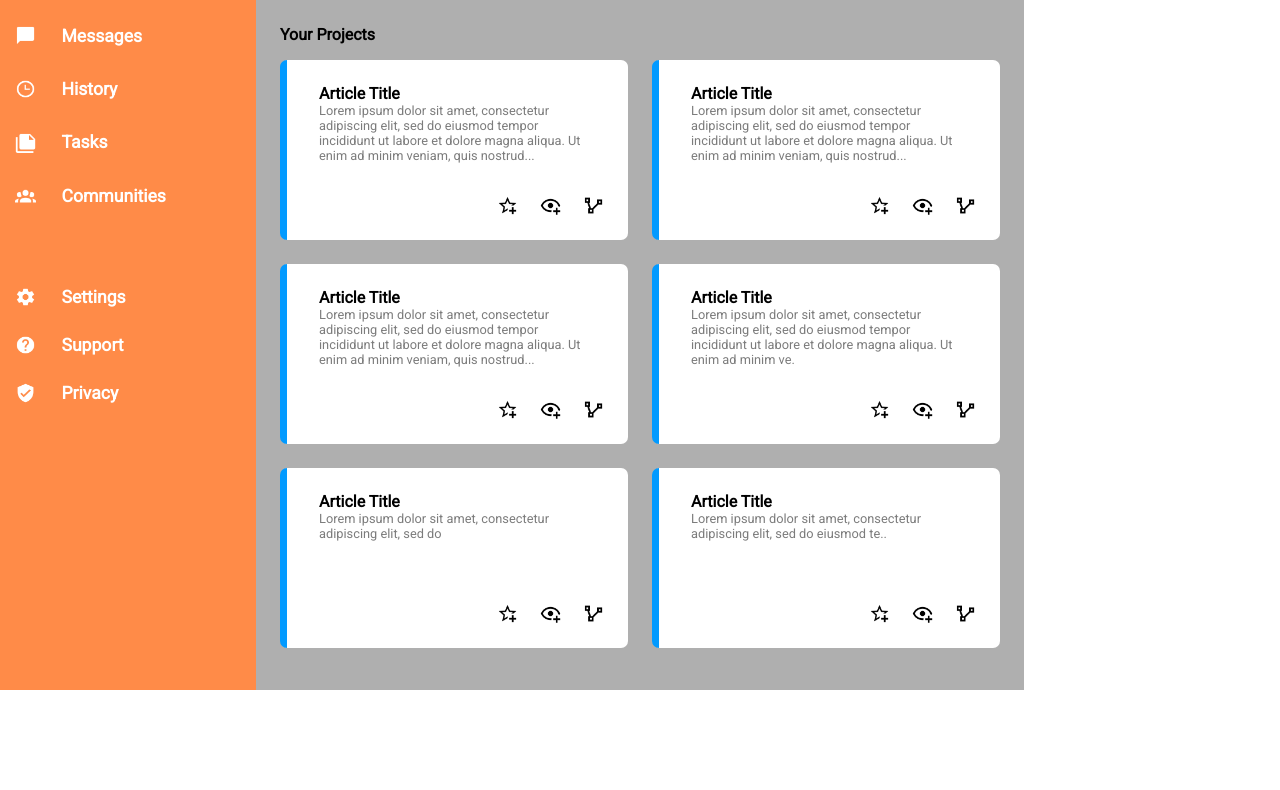
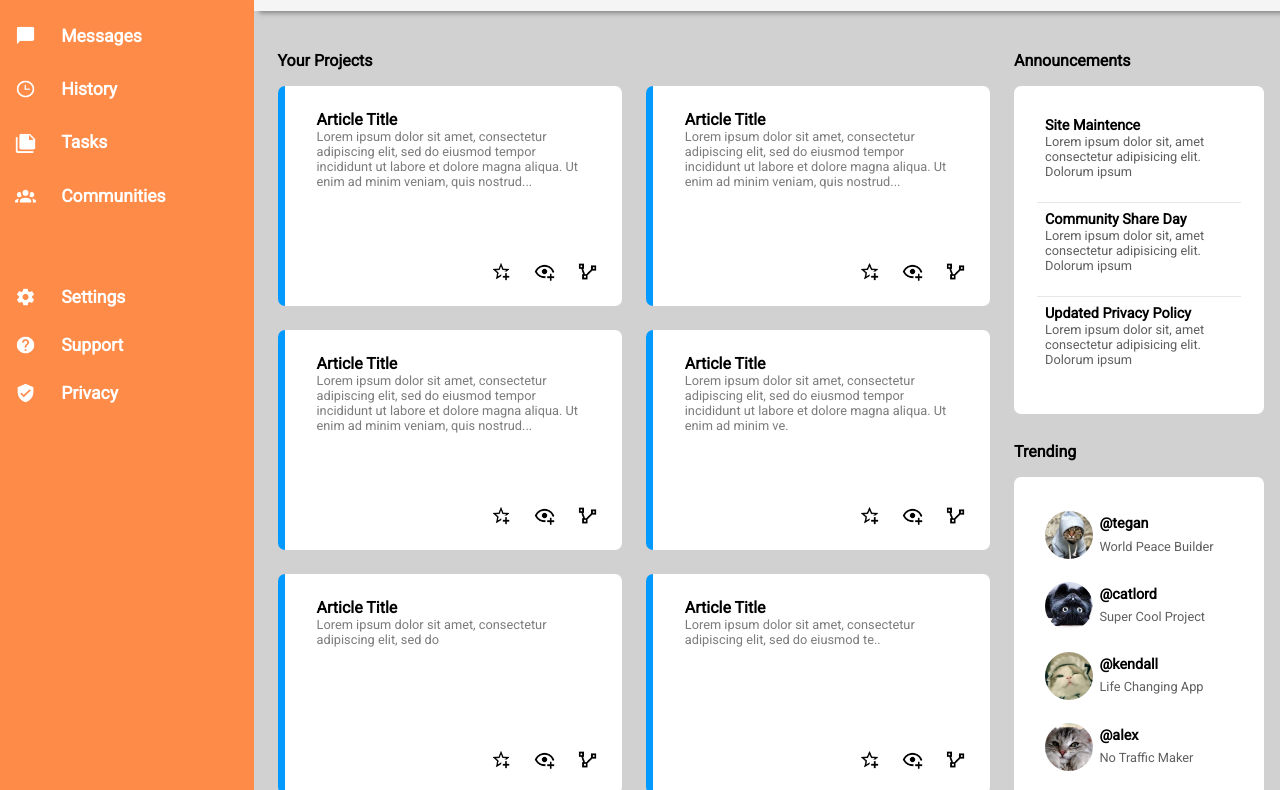
Before and after one commit to bronickone/admin-dashboard, a plain HTML site: page index.html in a window 1280 px wide. Shown: the part 191-981 px from the top of the page. Before the commit the page ends 881 px from the top, so only its background shows below. Drawn offline with Linux system fonts and the light colour scheme.

Commit message:
add main-right content and style/ add cat interface

```diff
--- a/index.html
+++ b/index.html
@@ -6,16 +6,17 @@
     <meta charset="UTF-8">
     <meta http-equiv="X-UA-Compatible" content="IE=edge">
     <meta name="viewport" content="width=device-width, initial-scale=1.0">
-    <title> Admin Dashboard</title>
-    <link rel = "icon" href = "images/sidebar/view-dashboard.png" type = "image/x-icon">
+    <title> Admin Meowboard</title>
+    <!-- <link rel = "icon" href = "images/sidebar/view-dashboard.png" type = "image/x-icon"> -->
+    <link rel = "icon" href = "images/header/paw.png" type = "image/x-icon">
 </head>
 <body>
     <div class="container">
         <div class="sidebar">
 
                 <div class="sidebar-head">
-                    <img src="./images/sidebar/view-dashboard.png" alt="dashboard icon">
-                    <h1>Dashboard</h1>
+                    <img src="./images/sidebar/paw.png" alt="paw icon">
+                    <h1>Meowboard</h1>
                 </div>
                 <ul class="menu">
                     <li>
@@ -150,7 +151,48 @@
 
         </div>
         <div class="right-content">
-
+            <div class="right-top">
+                <div class="right-header">Announcements</div>
+                <div class="card">
+                    <div class="card-element">
+                        <h1>Site Maintence</h1>
+                        <p>Lorem ipsum dolor sit, amet consectetur adipisicing elit. Dolorum ipsum </p>
+                    </div>
+                    <div class="card-element">
+                        <h1>Community Share Day</h1>
+                        <p>Lorem ipsum dolor sit, amet consectetur adipisicing elit. Dolorum ipsum </p>
+                    </div>
+                    <div class="card-element">
+                        <h1>Updated Privacy Policy</h1>
+                        <p>Lorem ipsum dolor sit, amet consectetur adipisicing elit. Dolorum ipsum </p>
+                    </div>
+                </div>
+            </div>
+            <div class="right-bot">
+                <div class="right-header">Trending</div>
+                <div class="card">
+                    <div class="card-element">
+                        <img src="./images/right/cat1.png" alt="cat-avatar">
+                        <h1>@tegan</h1>
+                        <p>World Peace Builder</p>
+                    </div>
+                    <div class="card-element">
+                        <img src="./images/right/cat2.png" alt="cat-avatar">
+                        <h1>@catlord</h1>
+                        <p>Super Cool Project</p>
+                    </div>
+                    <div class="card-element">
+                        <img src="./images/right/cat3.png" alt="cat-avatar">
+                        <h1>@kendall</h1>
+                        <p>Life Changing App</p>
+                    </div>
+                    <div class="card-element">
+                        <img src="./images/right/cat4.png" alt="cat-avatar">
+                        <h1>@alex</h1>
+                        <p>No Traffic Maker</p>
+                    </div>
+                </div>
+            </div>
         </div>
     </div>
 </body>
--- a/styles.css
+++ b/styles.css
@@ -28,14 +28,15 @@
 
 }
 
-h1 > img{
+.sidebar-head > img{
     height: auto;
     width: 2rem;
-    fill: green;
+    filter:invert(1);
 
 }
 
 .sidebar-head > h1{
+
     color:white;
     font-size: 1.5rem;
 }
@@ -43,7 +44,7 @@ h1 > img{
      /* display:flex;
     justify-content: flex-start;
     align-items: center; */
-    padding: 10px;
+    padding: 1.5rem;
     display: grid;
     grid-template-columns: 1fr 7fr;
     align-items: center;
@@ -91,7 +92,7 @@ h1 > img{
     grid-column: 2 / 4;
     background-color:whitesmoke;
     display: grid;
-    grid-template-columns: repeat(auto-fit, minmax(600px, 1fr));
+    grid-template-columns: repeat(auto-fit, minmax(400px, 1fr));
     /* grid-template-rows: repeat(2, 1fr); */
     align-items: center;
     padding-bottom: 1rem;
@@ -101,7 +102,7 @@ h1 > img{
 }
 
 .header-search > img{
-    justify-self: center;
+    justify-self: end;
 }
 
 .header-search img, .info-top > .bell {
@@ -111,8 +112,10 @@ h1 > img{
 }
 
 .header-search{
+    justify-content: start;
+    gap:1.5rem;
     justify-self: start;
-    padding: 1.5rem;
+    /* padding: 1.5rem; */
     display: grid;
     align-items: center;
     justify-items: start;
@@ -122,7 +125,7 @@ h1 > img{
 
 .header-search input{
     background-color: rgb(170, 170, 170);
-    width:30rem;
+    width:calc(250px + 10vw);
     border: none;
     border-radius: 4rem;
     height: 1.6rem;
@@ -212,7 +215,7 @@ h1 > img{
 
 .main-content{
     padding: 1.5rem;
-    background-color: rgb(175, 175, 175);
+    background-color: rgb(209, 209, 209);
 }
 
 .cards-main{
@@ -260,7 +263,75 @@ h1 > img{
     background-color: #FFFFFF;
     color: black;
     text-align: left;
-    min-height: 180px;
+    min-height: 220px;
     border-radius: 7px;
     border-left: 7px solid rgb(2, 154, 255);
   }
+
+
+
+
+
+
+
+.right-content{
+    padding: 1.5rem 1rem 0 0;
+    background-color:rgb(209, 209, 209);
+    display: grid;
+}
+
+.right-content .card{
+    display: grid;
+    justify-items: stretch;
+    align-items: stretch;
+    padding:0.5rem;
+    background-color: #FFFFFF;
+    color: black;
+    text-align: left;
+    height: 328px;
+    min-width:250px;
+    border-radius: 7px;
+    border: 15px solid rgb(255, 255, 255);
+}
+
+.right-top .card-element:nth-child(1), .right-top .card-element:nth-child(2){
+
+    border-bottom:1px solid rgb(231, 231, 231);
+}
+
+.card-element{
+    padding: 0.5rem;
+}
+
+.card-element h1{
+    font-size: 0.9rem;
+}
+
+.card-element p{
+    font-size: 0.8rem;
+    color: rgb(95, 95, 95);
+}
+
+.right-header{
+    padding: 1rem 0;
+    font-weight: 900;
+}
+
+
+
+.right-bot .card-element{
+    display: grid;
+    gap:0.4rem;
+    grid-template-columns: 1fr 4fr;
+    grid-template-rows: 1fr 1fr;
+    justify-self: start;
+}
+.right-bot h1{
+    align-self: end;
+}
+.right-bot img{
+    align-self: center;
+    width: 3rem;
+    border-radius: 50%;
+    grid-row: 1 / 3;
+}
```
Also changed, not shown: images/header/cat.png (added), images/header/paw.png (added), images/main/cat-ava.png (added), images/right/cat1.png (added), images/right/cat2.png (added), images/right/cat3.png (added), images/right/cat4.png (added), images/sidebar/paw.png (added).
